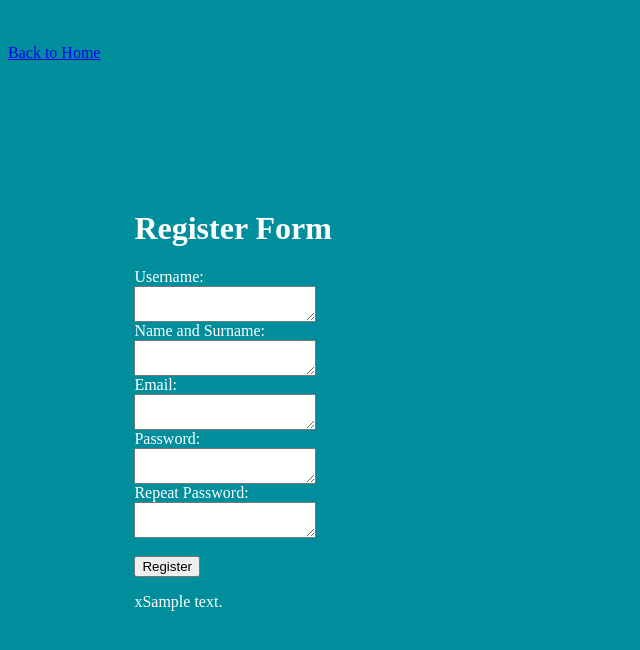
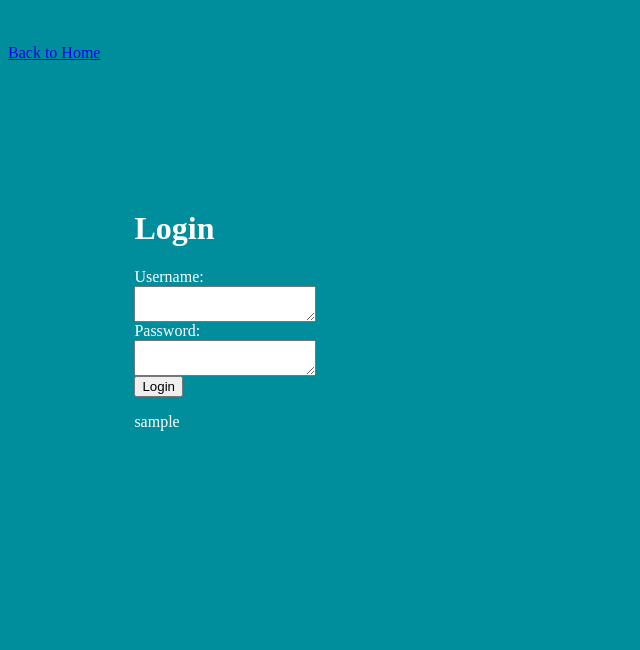
Before and after one commit to MaciejBiernat/AskMate, a Flask app: template templates/login.html in a window 1280 px wide. Shown: the top 650 px of the page, without its empty margins (0-640 px from the left). Run offline with Flask 2, Linux system fonts and the light colour scheme; the template is opened without the code that fills it: most values are stand-ins (such as "Sample title", 1, 10 or a date in 2020).

Commit message:
do loggin function, compare username and password

```diff
--- a/server.py
+++ b/server.py
@@ -2,16 +2,33 @@ from flask import Flask, render_template, request, redirect, url_for
 from collections import OrderedDict
 import connection
 import data_manager
-import bcrypt
+import hashing_utility
 from datetime import datetime
 
 app = Flask(__name__)
 
 
 @app.route('/')
-def route_list():
-    return render_template("index.html")
+def route_list(login_message = None):
+    return render_template("index.html", login_message = login_message)
 
+@app.route('/login', methods=["GET", "POST"])
+def login():
+    login_data = {}
+    if request.method == "POST":
+        login_data['user_name'] = request.form['user_name']
+        login_data['password'] = request.form['password']
+
+        user_name_check = data_manager.check_login_user_name(login_data)
+        password_check = data_manager.check_login_password(login_data)
+        if user_name_check == False or password_check == False:
+            login_message = 'Username or password incorrect. Please try again.'
+            return render_template('login.html',login_message = login_message)
+        else:
+            login_message = f"Hi {login_data['user_name']}, you're logged in! Welcome, welcome!"
+            return redirect(url_for("route_list",login_message = login_message))
+
+    return render_template("login.html")
 
 @app.route('/register', methods=["GET", "POST"])
 def register():
--- a/templates/index.html
+++ b/templates/index.html
@@ -5,6 +5,9 @@
 
 
 {% block content %}
+
+    <p>{{ login_message }}</p>
+    <a href="{{ url_for('login') }}">Login</a><br>
     <a href="{{ url_for('register') }}">Register here</a><br>
 
     <a href="{{ url_for('show_list_of_questions') }}">Show questions list</a><br>
--- a/templates/login.html
+++ b/templates/login.html
@@ -6,23 +6,16 @@
 
 {% block content %}
 
-    <h1>Register Form</h1>
-    <form action="/register" method="POST">
+    <h1>Login </h1>
+    <form action="/login" method="POST">
 
         Username:<br>
         <textarea type="text" name="user_name" required></textarea><br>
-        Name and Surname:<br>
-        <textarea type="text" name="name" required></textarea><br>
-        Email:<br>
-        <textarea type="text" name="email" required></textarea><br>
         Password:<br>
-        <textarea type="text" name="password" required></textarea><br>
-        Repeat Password:<br>
-        <textarea type="text" name="repeat password" required></textarea><br>
-        <br>
-        <button type="submit">Register</button>
+        <textarea type="password" name="password" required></textarea><br>
+        <button type="submit">Login</button>
 
-        <p>{{ pass_message }}{{ register_message }}</p>
+        <p>{{ login_message }}</p>
     </form>
 {% endblock %}
 {% include 'footer.html' %}
```
Also changed, not shown: data_manager.py (+27 -2 lines).
